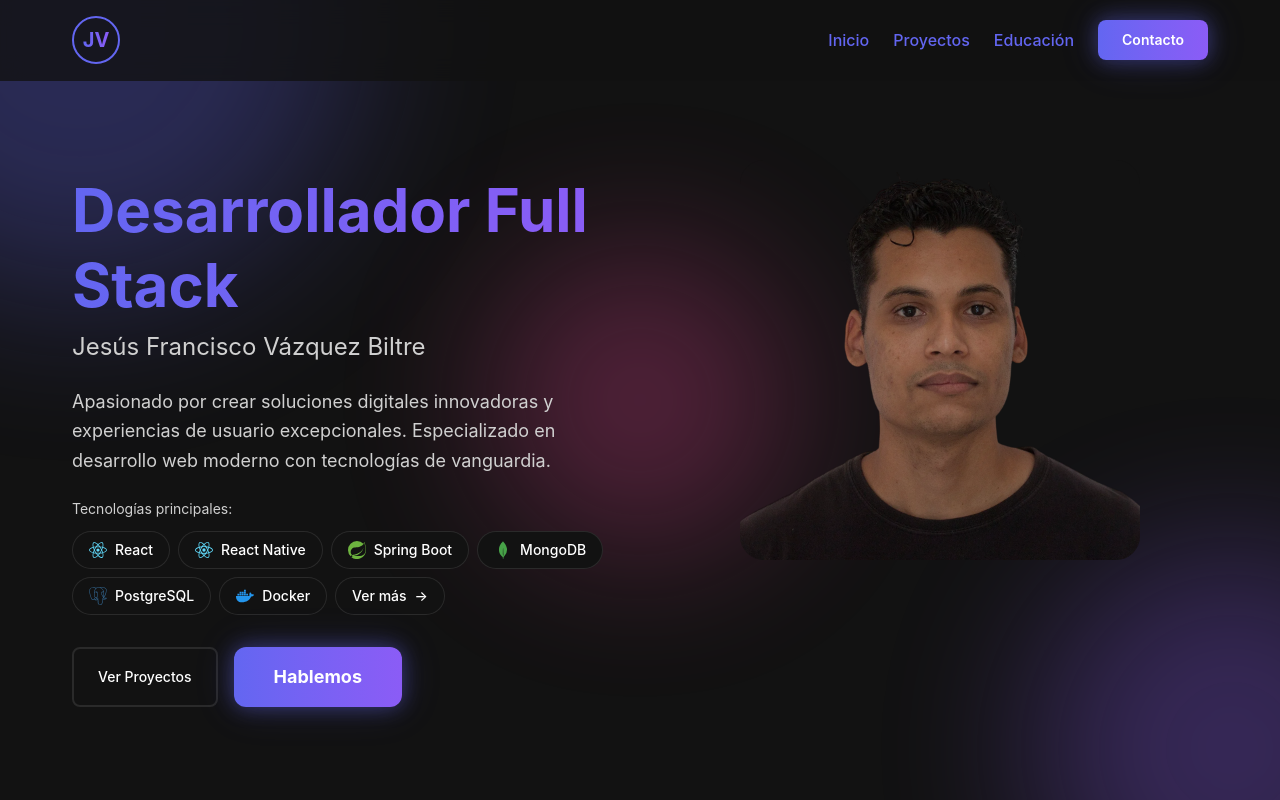
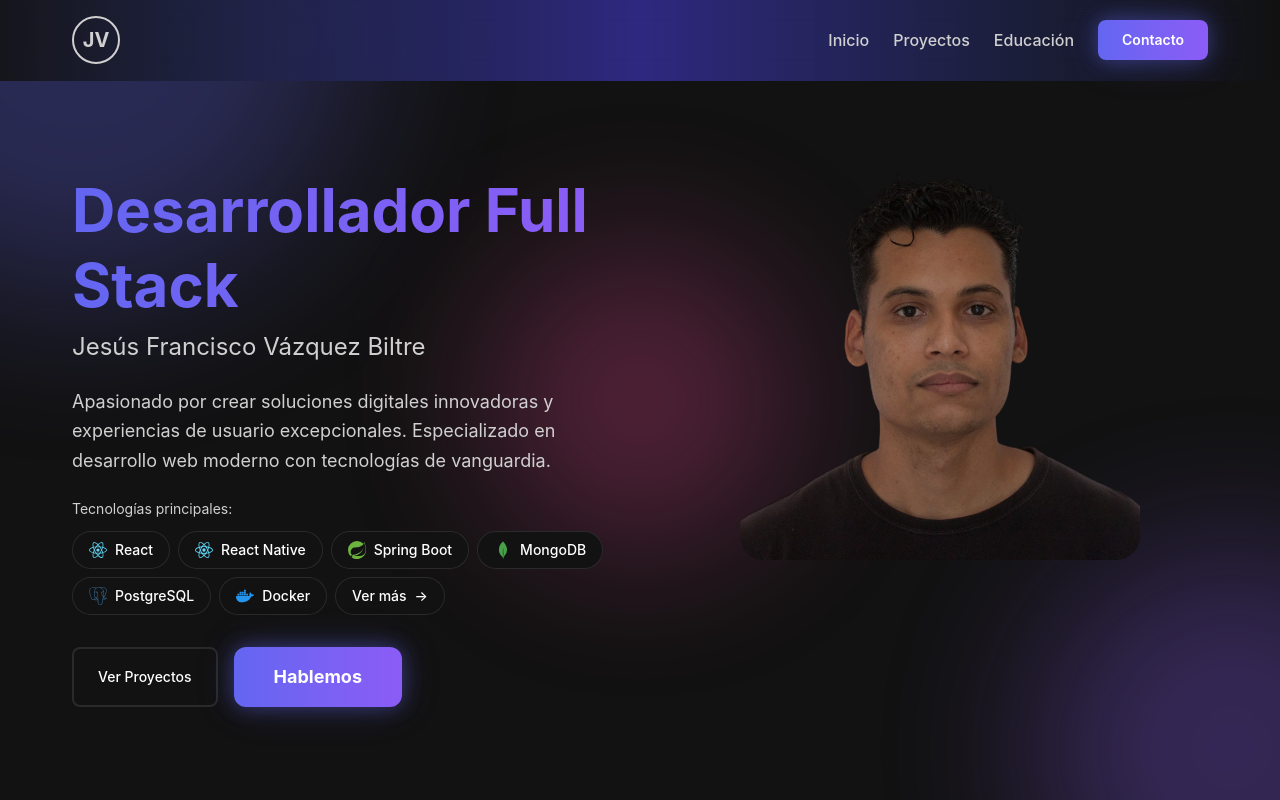
Before and after one commit to jesusfvb/portfolio, a React (Vite) app: page / in a window 1280 px wide. Shown: the top 800 px of the page. Built offline with nearby package versions, Linux system fonts and the light colour scheme.

Commit message:
refactor(header, NavLink): Enhance header and navigation link styles for improved aesthetics and user experience, including updated background gradients and text colors

```diff
--- a/src/presentation/components/layout/header/Header.tsx
+++ b/src/presentation/components/layout/header/Header.tsx
@@ -35,23 +35,20 @@ const Header = ({ onOpenSkillsModal }: HeaderProps) => {
     <header
       className={`fixed top-0 left-0 right-0 z-1000 transition-all duration-300 backdrop-blur-md ${
         isScrolled
-          ? "bg-[rgba(18,18,18,0.95)] border-b border-white/10 shadow-lg"
-          : "bg-[rgba(18,18,18,0.8)] border-b border-transparent"
+          ? "bg-linear-to-r from-[rgba(18,18,18,0.95)] via-[#4338ca]/70 to-[rgba(18,18,18,0.95)] border-b border-[#6366f1]/50 shadow-lg"
+          : "bg-linear-to-r from-[rgba(18,18,18,0.85)] via-[#4338ca]/60 to-[rgba(18,18,18,0.85)] border-b border-transparent"
       }`}
     >
       <div className="container">
         <div className="flex justify-between items-center py-4">
           <div
-            className="w-10 h-10 md:w-12 md:h-12 rounded-full border-2 border-[#6366f1] flex items-center justify-center text-lg md:text-xl font-bold cursor-pointer transition-all duration-300 hover:scale-110 hover:border-[#8b5cf6] hover:shadow-[0_0_15px_rgba(99,102,241,0.5)]"
+            className="w-10 h-10 md:w-12 md:h-12 rounded-full border-2 border-[#d0d0d0] flex items-center justify-center text-lg md:text-xl font-bold cursor-pointer transition-all duration-300 hover:scale-110 hover:border-white hover:shadow-[0_0_15px_rgba(208,208,208,0.3)]"
             onClick={() => scrollToSection("hero")}
           >
             <span
               className="font-bold"
               style={{
-                background: 'linear-gradient(to right, #6366f1, #8b5cf6)',
-                WebkitBackgroundClip: 'text',
-                WebkitTextFillColor: 'transparent',
-                backgroundClip: 'text',
+                color: '#d0d0d0',
               }}
             >
               JV
@@ -149,7 +146,7 @@ const Header = ({ onOpenSkillsModal }: HeaderProps) => {
           </NavLink>
           <button
             onClick={() => scrollToSection("contact")}
-            className="px-6 py-3 rounded-lg text-base font-semibold cursor-pointer transition-all duration-300 border-none font-inherit bg-linear-to-r from-[#6366f1] to-[#8b5cf6] text-white hover:-translate-y-0.5 hover:shadow-[0_10px_25px_rgba(99,102,241,0.4)] hover:scale-105 relative overflow-hidden group animate-pulse-glow mt-2"
+            className="px-6 py-3 rounded-full text-base font-semibold cursor-pointer transition-all duration-300 border-none font-inherit bg-linear-to-r from-[#6366f1] to-[#8b5cf6] text-white hover:-translate-y-0.5 hover:shadow-[0_10px_25px_rgba(99,102,241,0.4)] hover:scale-105 relative overflow-hidden group animate-pulse-glow mt-2"
           >
             <span className="relative z-10">Contacto</span>
             <div className="absolute inset-0 bg-linear-to-r from-[#8b5cf6] to-[#ec4899] opacity-0 group-hover:opacity-100 transition-opacity duration-300"></div>
--- a/src/presentation/components/layout/header/components/NavLink.tsx
+++ b/src/presentation/components/layout/header/components/NavLink.tsx
@@ -14,7 +14,8 @@ interface NavLinkProps {
       <a
         href={`#${sectionId}`}
         onClick={handleClick}
-        className="text-[#d0d0d0] no-underline font-medium transition-colors duration-300 relative hover:text-white after:content-[''] after:absolute after:bottom-[-5px] after:left-0 after:w-0 after:h-0.5 after:bg-linear-to-r after:from-[#6366f1] after:to-[#8b5cf6] after:transition-all after:duration-300 hover:after:w-full"
+        className="no-underline font-medium transition-colors duration-300 relative hover:text-white after:content-[''] after:absolute after:bottom-[-5px] after:left-0 after:w-0 after:h-0.5 after:bg-linear-to-r after:from-[#6366f1] after:to-[#8b5cf6] after:transition-all after:duration-300 hover:after:w-full"
+        style={{ color: '#d0d0d0' }}
       >
         {children}
       </a>
```
